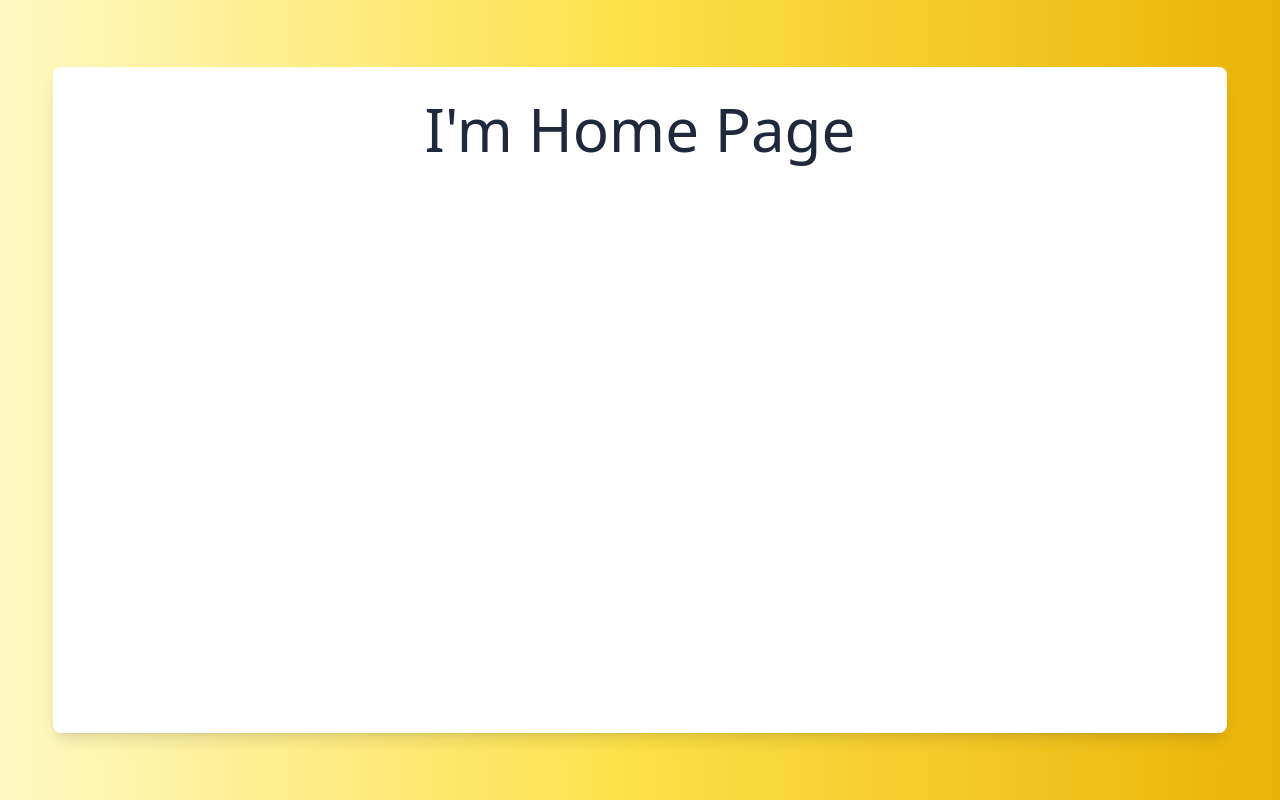
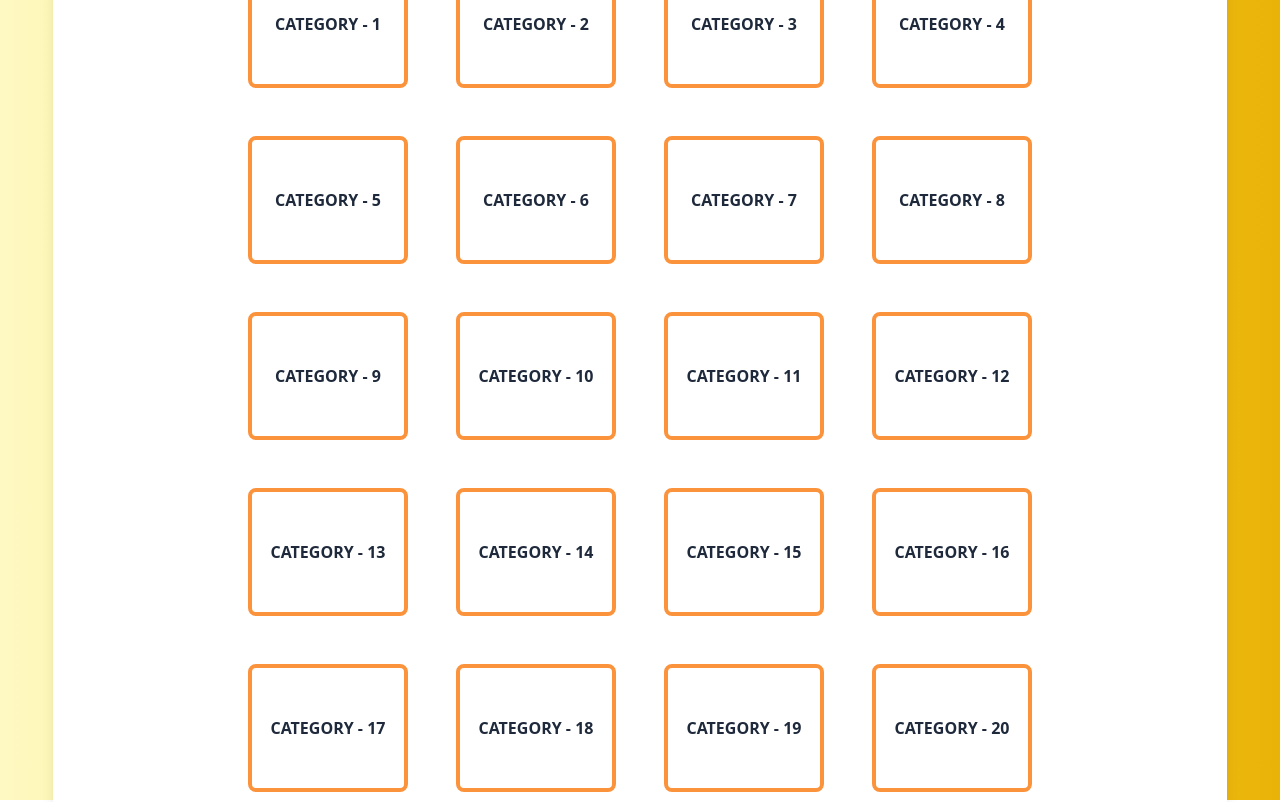
Before and after one commit to alonso-hdz17/triviantastic, a Vue app: page / in a window 1280 px wide. Shown: the top 802 px of the page. Built offline with nearby package versions, Linux system fonts and the light colour scheme.

Commit message:
main page layout

```diff
--- a/src/views/HomePage.vue
+++ b/src/views/HomePage.vue
@@ -1,5 +1,40 @@
 <script setup></script>
 
 <template>
-  <h1 class="text-6xl font-thin text-slate-800">I'm Home Page</h1>
+  <div class="brand">
+    <img class="logo" src="logo.svg" alt="logo" />
+    <h1 class="title">Triviantastic</h1>
+    <img class="logo" src="logo.svg" alt="logo" />
+  </div>
+  <div class="categories">
+    <RouterLink v-for="n in 24" :key="n" :to="`/question/category/${n}`" class="category"
+      >Category - {{ n }}</RouterLink
+    >
+  </div>
 </template>
+
+<style lang="postcss" scoped>
+.brand {
+  @apply flex items-center justify-center gap-4;
+
+  & .logo {
+    @apply h-16 w-16;
+  }
+
+  & .title {
+    @apply text-5xl font-semibold text-slate-700;
+  }
+}
+
+.categories {
+  @apply grid flex-grow grid-cols-4 gap-12;
+
+  & .category {
+    @apply flex h-32 w-40 items-center justify-center rounded-lg border-4 border-orange-400 py-4 font-bold uppercase text-slate-800 transition-colors duration-300;
+
+    &:hover {
+      @apply cursor-pointer border-red-400 bg-red-400 text-white;
+    }
+  }
+}
+</style>
```
